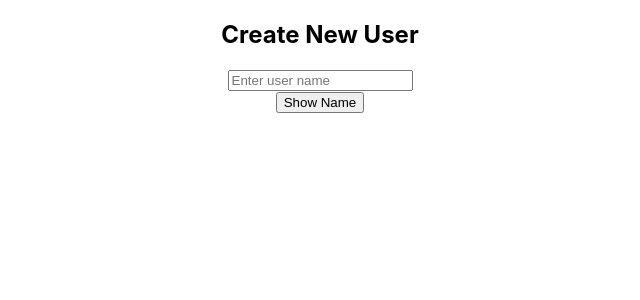
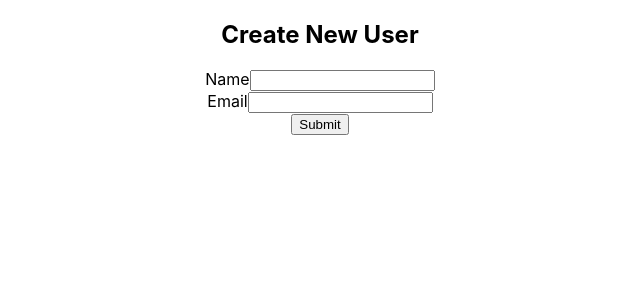
Before and after one commit to arman-miaa/react-ts, a React (Create React App) app: page / in a window 1280 px wide. Shown: the top 300 px of the page, without its empty margins (320-960 px from the left). Built offline with nearby package versions, Linux system fonts and the light colour scheme.

Commit message:
added typing form event

```diff
--- a/src/components/NewUser.tsx
+++ b/src/components/NewUser.tsx
@@ -1,24 +1,51 @@
 import { useState } from "react"
 
+
 const NewUser = () => {
-    const [userName, setUserName] = useState("")
+  const [name, setName] = useState("");
+  const [email, setEmail] = useState("");
 
-    const handleUserNameChange = (event: React.ChangeEvent<HTMLInputElement>) => {
-setUserName(event.target.value)
-    }
+  const handleNameChange = (event: React.ChangeEvent<HTMLInputElement>) =>{
+    setName(event.target.value)
+  }
+  const handleEmailChange = (event: React.ChangeEvent<HTMLInputElement>) =>{
+    setEmail(event.target.value)
+  }
+  const handleFormSubmit = (event: React.FormEvent<HTMLFormElement>) =>{
+    event.preventDefault();
+    const newUser = { name, email };
+    console.log(newUser);
+  }
 
- const handleClick = (event: React.MouseEvent<HTMLButtonElement>) => {
-   console.log(userName);
- };
 
   return (
-      <div>
-          <h2>Create New User</h2>
-          <input type="text" placeholder="Enter user name" value={userName} onChange={handleUserNameChange} /> <br />
-
-        <button onClick={handleClick}>Show Name</button>
+    <div>
+      <h2>Create New User</h2>
+      <form onSubmit={handleFormSubmit}>
+        <div>
+          <label htmlFor="name">Name</label>
+          <input
+            type="text"
+            id="name"
+            value={name}
+            onChange={handleNameChange}
+            required
+          />
+        </div>
+        <div>
+          <label htmlFor="email">Email</label>
+          <input
+            type="text"
+            id="email"
+            value={email}
+            onChange={handleEmailChange}
+            required
+          />
+        </div>
+        <button type="submit">Submit</button>
+      </form>
     </div>
-  )
+  );
 }
 
 export default NewUser
```
